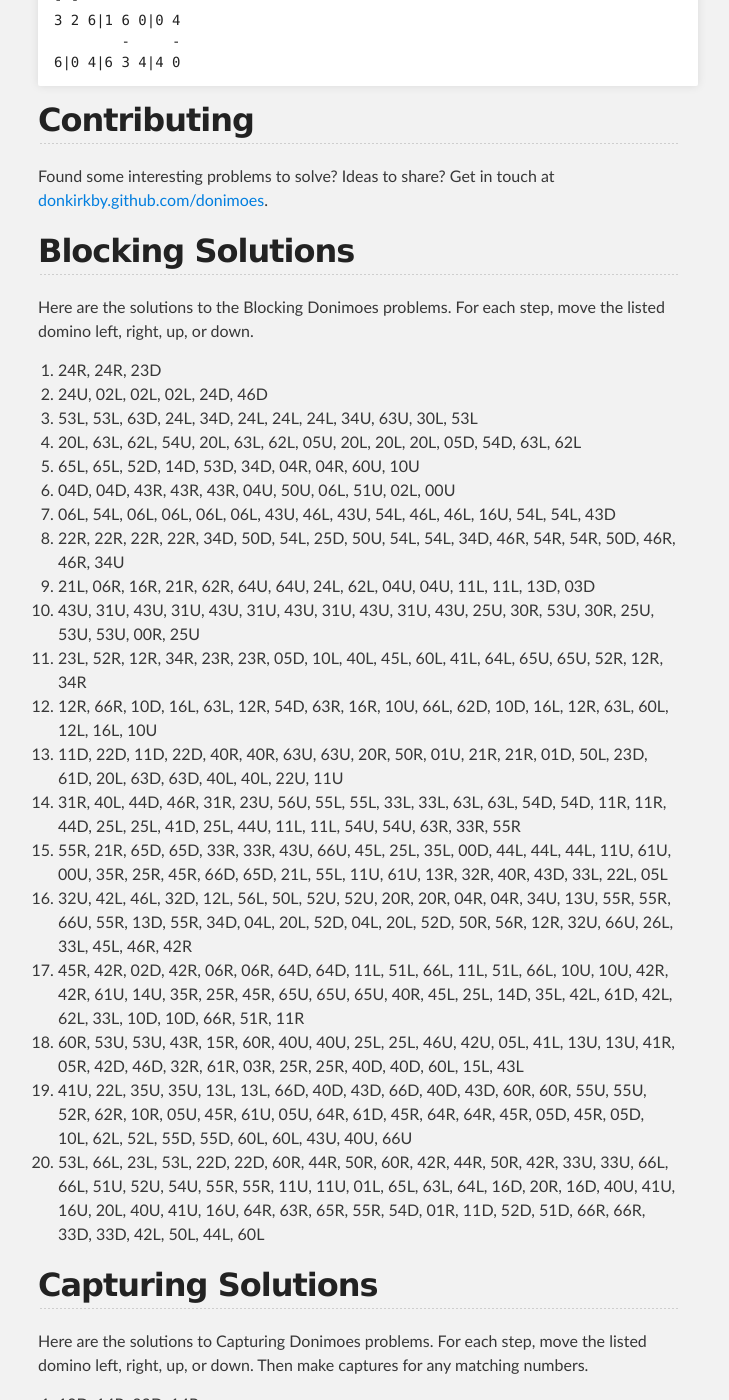
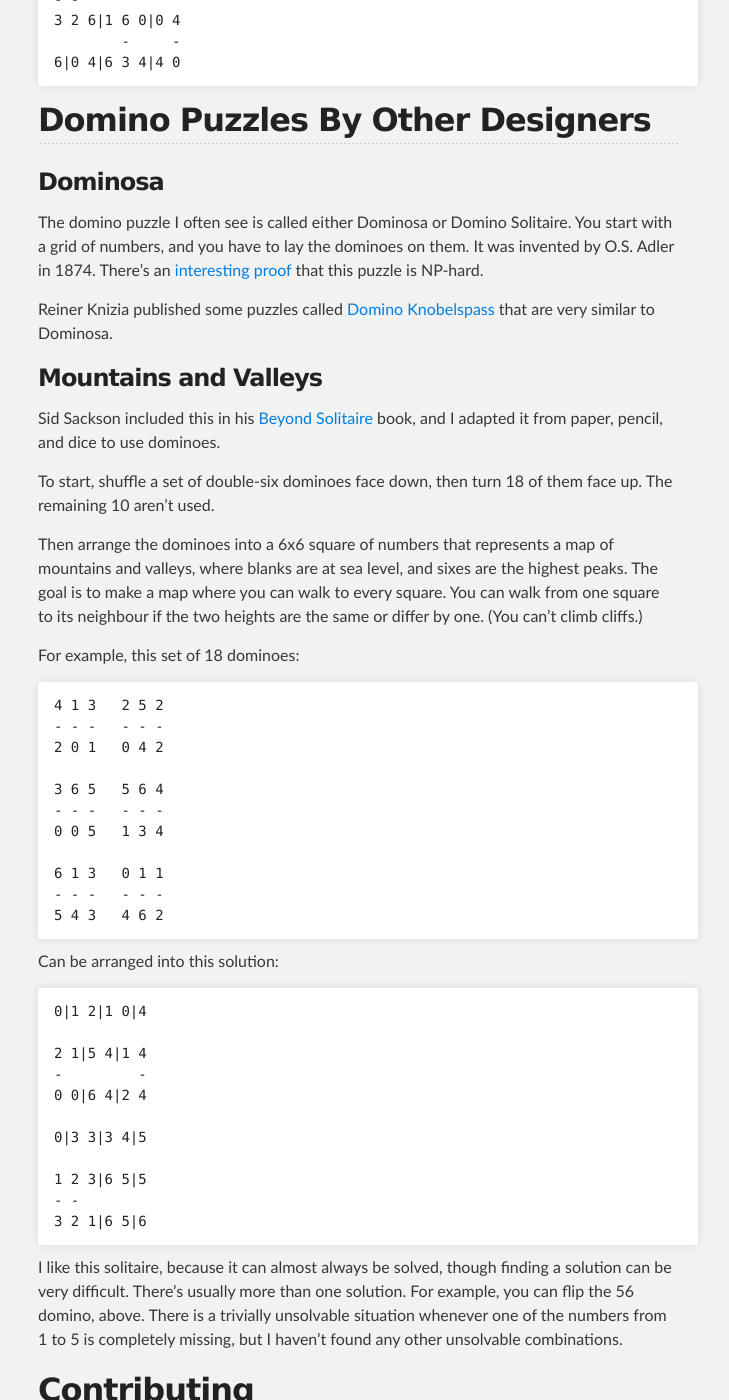
Before and after one commit to donkirkby/donimoes, a Jekyll site: the page built from docs/rules.md, in a window 1280 px wide and 1400 px high, scrolled down 13818 px. Shown: the whole window, without its empty margins (282-1011 px from the left). Built offline with Jekyll 4.4.1, drawn with Linux system fonts in a browser that asks for light colours.

Commit message:
Close #23 by adding a description of Mountains and Valleys.
Set author and title in PDF.

```diff
--- a/docs/rules.md
+++ b/docs/rules.md
@@ -554,6 +554,68 @@ solutions are listed at the end.
             -     -
     6|0 4|6 3 4|4 0
 
+## Domino Puzzles By Other Designers ##
+### Dominosa ###
+The domino puzzle I often see is called either Dominosa or Domino Solitaire. You
+start with a grid of numbers, and you have to lay the dominoes on them. It was
+invented by O.S. Adler in 1874. There's an [interesting proof][proof] that this
+puzzle is NP-hard.
+
+Reiner Knizia published some puzzles called [Domino Knobelspass][knizia] that
+are very similar to Dominosa.
+
+[proof]: http://cs.stackexchange.com/q/16850/40884
+[knizia]: https://boardgamegeek.com/boardgame/36738/domino-knobelspass
+
+### Mountains and Valleys ###
+Sid Sackson included this in his [Beyond Solitaire][solitaire] book, and I adapted it from
+paper, pencil, and dice to use dominoes.
+
+To start, shuffle a set of double-six dominoes face down, then turn 18 of them
+face up. The remaining 10 aren't used.
+
+Then arrange the dominoes into a 6x6 square of numbers that represents a map of
+mountains and valleys, where blanks are at sea level, and sixes are the highest
+peaks. The goal is to make a map where you can walk to every square. You can
+walk from one square to its neighbour if the two heights are the same or differ
+by one. (You can't climb cliffs.)
+
+For example, this set of 18 dominoes:
+
+    4 1 3   2 5 2
+    - - -   - - -
+    2 0 1   0 4 2
+
+    3 6 5   5 6 4
+    - - -   - - -
+    0 0 5   1 3 4
+
+    6 1 3   0 1 1
+    - - -   - - -
+    5 4 3   4 6 2
+
+Can be arranged into this solution:
+
+    0|1 2|1 0|4
+
+    2 1|5 4|1 4
+    -         -
+    0 0|6 4|2 4
+
+    0|3 3|3 4|5
+
+    1 2 3|6 5|5
+    - -
+    3 2 1|6 5|6
+
+I like this solitaire, because it can almost always be solved, though finding a
+solution can be very difficult. There's usually more than one solution. For
+example, you can flip the 56 domino, above. There is a trivially unsolvable
+situation whenever one of the numbers from 1 to 5 is completely missing, but
+I haven't found any other unsolvable combinations.
+
+[solitaire]: https://boardgamegeek.com/game/3940
+
 ## Contributing ##
 Found some interesting problems to solve? Ideas to share? Get in touch at
 [donkirkby.github.com/donimoes][github].
--- a/test_book_parser.py
+++ b/test_book_parser.py
@@ -1,7 +1,7 @@
 import unittest
 
 from book_parser import parse, Styles, ParagraphState, BulletedState, \
-    ParsingState, DiagramState
+    ParsingState, DiagramState, MetadataState
 
 
 class BookParserTest(unittest.TestCase):
@@ -57,7 +57,8 @@ subtitle: Something else
 ---
 This is a paragraph.
 """
-        expected_tree = [ParagraphState('This is a paragraph.')]
+        expected_tree = [MetadataState('Some Title'),
+                         ParagraphState('This is a paragraph.')]
         tree = parse(source)
 
         self.assertEqual(expected_tree, tree)
```
Also changed, not shown: book_parser.py (+10 -3 lines), donimoes.py (+10 -2 lines), README.md, 2 other files.
